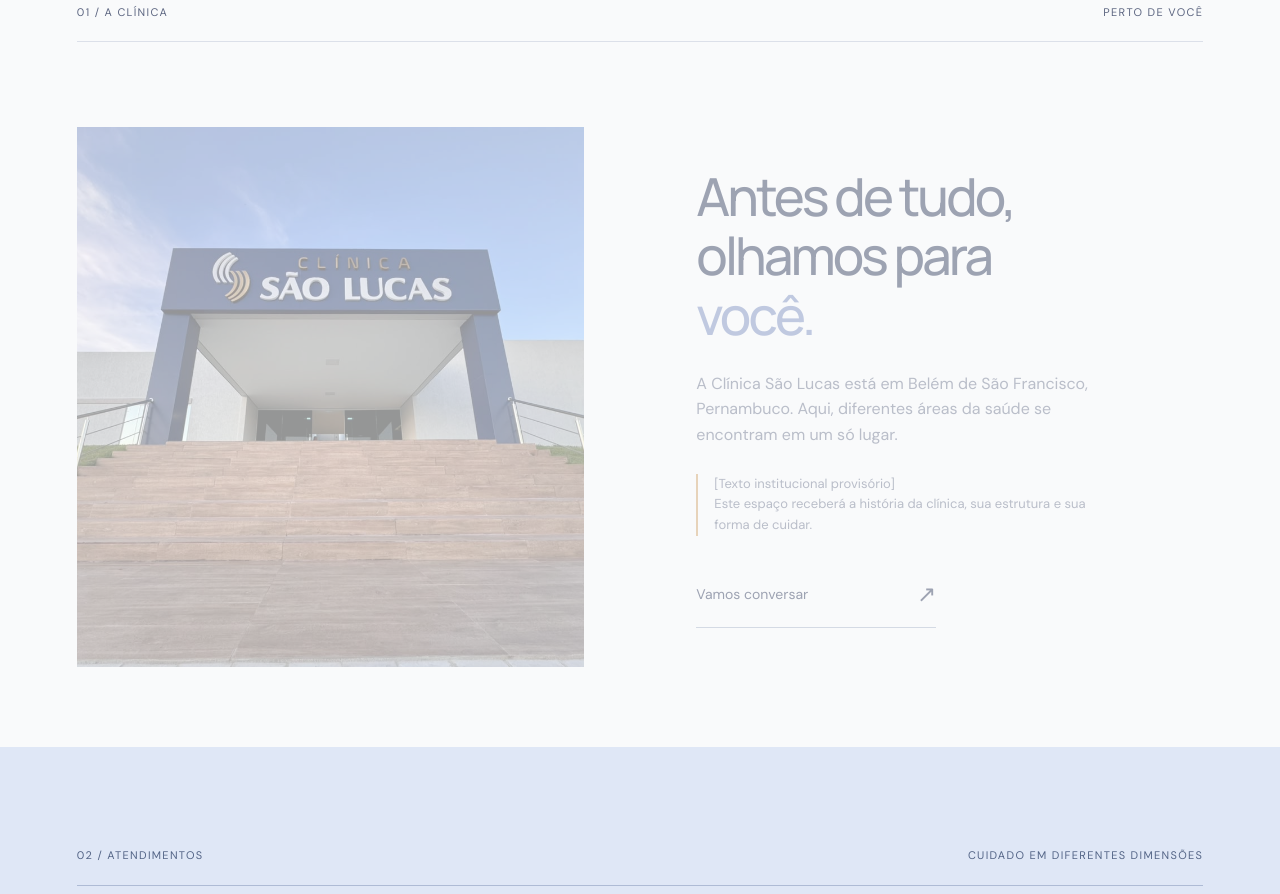
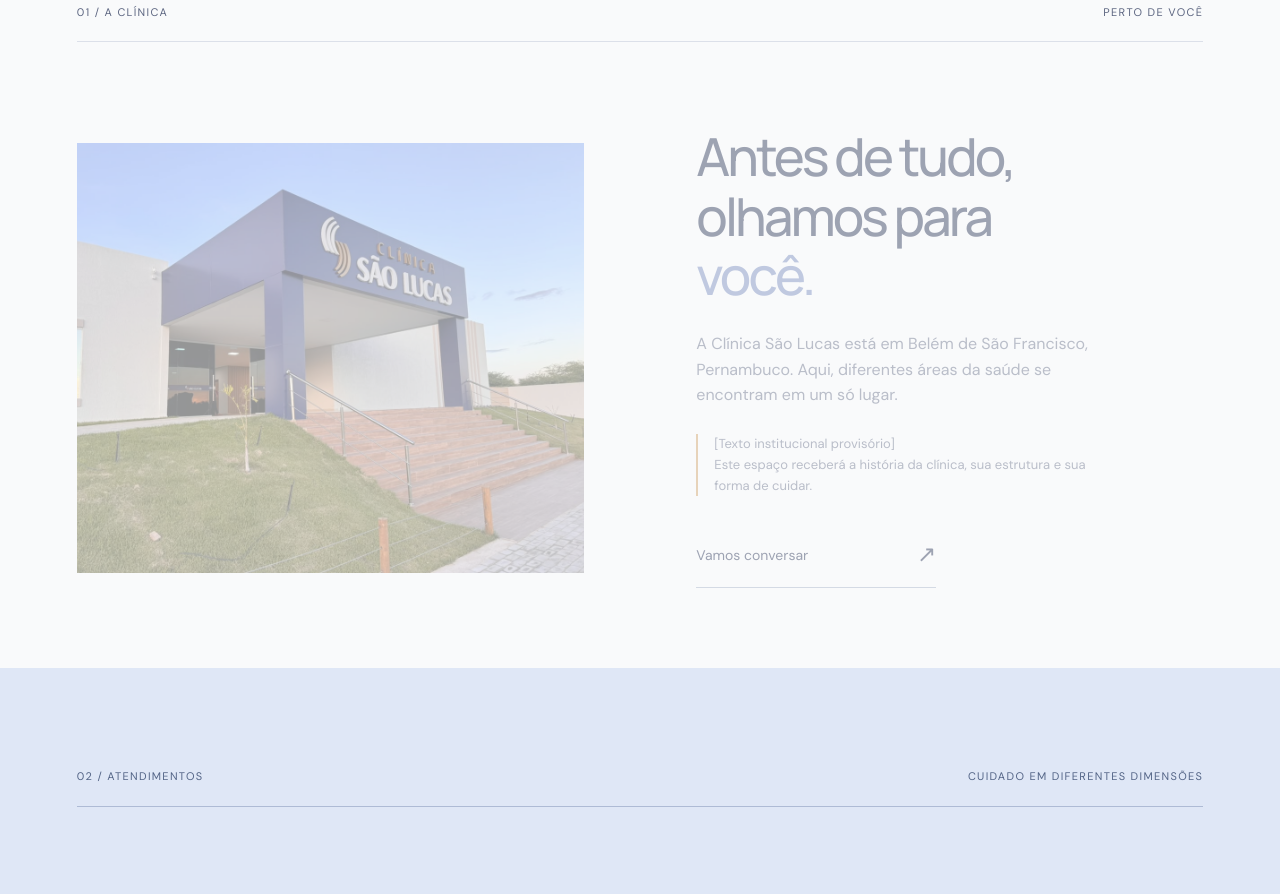
Before and after one commit to Trap21/Clinica-Sao-Lucas, a Next.js app: page / in a window 1280 px wide. Shown: the part 980-1874 px from the top of the page. Built offline with nearby package versions, Linux system fonts and the light colour scheme.

Commit message:
Update Site source

```diff
--- a/app/page.tsx
+++ b/app/page.tsx
@@ -10,7 +10,7 @@
 <a className="skip" href="#conteudo">Pular para o conteúdo</a><header className="site-header"><a className="brand brand-clean" href="#inicio" aria-label="Clínica São Lucas — início"><svg viewBox="0 0 72 100" width="48" height="66" aria-hidden="true"><g fill="none" stroke="currentColor" strokeWidth="4"><path d="M34 5C5 23 5 49 23 65M43 10C17 27 17 48 32 62M52 15C29 30 29 48 41 60M38 95C67 77 67 51 49 35M29 90C55 73 55 52 40 38M20 85C43 70 43 52 31 40"/></g></svg><span><small>CLÍNICA</small><strong>SÃO LUCAS</strong></span></a><nav id="navigation" aria-label="Navegação principal" className={menu?'open':''}>{[['A clínica','clinica'],['Atendimentos','atendimentos'],['Profissionais','profissionais']].map(([text,id])=><a key={id} href={'#'+id} onClick={()=>setMenu(false)}>{text}</a>)}<a className="nav-contact" href="#contato" onClick={()=>setMenu(false)}>Fale conosco <span>↗</span></a></nav><button className="menu-toggle" aria-controls="navigation" aria-expanded={menu} onClick={()=>setMenu(!menu)}>{menu?'Fechar −':'Menu +'}</button></header>
 <main id="conteudo"><section className="hero" id="inicio"><div className="hero-top"><span className="eyebrow">BELÉM DE SÃO FRANCISCO · PE</span><span className="edition">Saúde com presença.</span></div><div className="hero-content"><div className="hero-copy"><h1>Saúde,<br/>confiança e<br/><em>acolhimento!</em></h1><p>Diferentes especialidades. Um mesmo propósito:<br className="desktop-break"/> cuidar de você, mais perto de casa.</p><a className="button" href="#atendimentos">Conheça nossos atendimentos <span>↗</span></a></div><figure className="clinic-feature"><div className="clinic-feature-image"><img src="/clinica-hero-real.png" alt="Fachada da Clínica São Lucas" width="1280" height="960" fetchPriority="high"/></div></figure></div><div className="hero-bottom"><a href="#clinica">Conheça a clínica <span>↓</span></a><span>Ciência. Escuta. Cuidado.</span></div></section>
 <div className="ribbon"><span>Saúde em cada fase da vida</span><i>✳</i><span>Cuidado que conecta</span><i>✳</i><span>Clínica São Lucas</span><i>✳</i><span>Saúde em cada fase da vida</span></div>
-<section className="about section" id="clinica"><Label n="01" title="A CLÍNICA" aside="PERTO DE VOCÊ"/><div className="about-grid"><div className="photo-placeholder clinic-front-photo"><img src="/clinica-frente-real.png" alt="Entrada frontal da Clínica São Lucas" width="1280" height="960" loading="lazy"/></div><div className="about-copy"><h2>Antes de tudo,<br/>olhamos para<br/><em>você.</em></h2><p>A Clínica São Lucas está em Belém de São Francisco, Pernambuco. Aqui, diferentes áreas da saúde se encontram em um só lugar.</p><p className="provisional">[Texto institucional provisório]<br/>Este espaço receberá a história da clínica, sua estrutura e sua forma de cuidar.</p><a className="text-link" href="#contato">Vamos conversar <span>↗</span></a></div></div></section>
+<section className="about section" id="clinica"><Label n="01" title="A CLÍNICA" aside="PERTO DE VOCÊ"/><div className="about-grid"><div className="photo-placeholder clinic-front-photo"><img src="/clinica-fachada-about.jpg" alt="Fachada da Clínica São Lucas" width="1280" height="960" loading="lazy"/></div><div className="about-copy"><h2>Antes de tudo,<br/>olhamos para<br/><em>você.</em></h2><p>A Clínica São Lucas está em Belém de São Francisco, Pernambuco. Aqui, diferentes áreas da saúde se encontram em um só lugar.</p><p className="provisional">[Texto institucional provisório]<br/>Este espaço receberá a história da clínica, sua estrutura e sua forma de cuidar.</p><a className="text-link" href="#contato">Vamos conversar <span>↗</span></a></div></div></section>
 <WeeklySchedule professionals={agendaProfessionals}/>
 <section className="manifesto"><span className="eyebrow">NOSSA RAZÃO DE ESTAR AQUI</span><h2>Cuidar é estar perto.<br/><em>Em cada fase.</em><br/>Em cada recomeço.</h2><span className="manifesto-star" aria-hidden="true">✳</span><p>CLÍNICA SÃO LUCAS · BELÉM DE SÃO FRANCISCO</p></section>
 <section className="team section" id="profissionais"><Label n="03" title="PROFISSIONAIS" aside="QUEM CUIDA DE VOCÊ"/><div className="team-grid"><h2>Muitos olhares.<br/><em>Um cuidado<br/>mais próximo.</em></h2><div className="team-copy"><p>Conheça os profissionais apresentados pela Clínica São Lucas.</p><div className="team-reserved"><span>NOSSA EQUIPE</span><p>As pessoas por trás<br/>de cada cuidado.</p><small>Consulte a clínica para confirmar a disponibilidade dos atendimentos.</small></div></div></div><div className="professionals-grid">{visibleProfessionals.map(person=><figure className="professional" key={person.id}><div className="professional-photo"><img src={person.photo} alt={person.name} width="150" height="130" loading="lazy"/></div><figcaption><h3>{person.name}</h3><p>{person.area}</p></figcaption></figure>)}</div><button className="team-more" type="button" aria-expanded={showAllProfessionals} onClick={()=>setShowAllProfessionals(!showAllProfessionals)}>{showAllProfessionals?'Ver menos':'Ver mais'} <span>{showAllProfessionals?'↑':'↓'}</span></button></section>
--- a/app/surgical-updates.css
+++ b/app/surgical-updates.css
@@ -1,6 +1,6 @@
 /* Ajustes autorizados: foto frontal, agenda azul e expansão da equipe. */
-.clinic-front-photo{padding:0;background:#dce4f1}
-.clinic-front-photo img{display:block;width:100%;height:100%;object-fit:cover;object-position:center 42%}
+.photo-placeholder.clinic-front-photo{height:430px;padding:0;background:#dce4f1}
+.clinic-front-photo img{display:block;width:100%;height:100%;object-fit:cover;object-position:center 43%}
 
 .weekly-section{background:#dfe7f6;color:var(--navy)}
 .weekly-section .section-label{border-color:#aebbd5;color:#536486}
@@ -21,4 +21,5 @@
 .team-more{display:flex;align-items:center;justify-content:space-between;width:240px;margin:38px auto 0;padding:14px 0;border:0;border-bottom:1px solid #9faac4;background:transparent;color:var(--ink);cursor:pointer;font-size:14px;text-align:left}
 .team-more span{font-size:18px;color:#a15a20}
 
-@media(max-width:700px){.team-more{width:100%;max-width:240px}}
+@media(max-width:1000px){.photo-placeholder.clinic-front-photo{height:400px}}
+@media(max-width:700px){.photo-placeholder.clinic-front-photo{height:280px}.clinic-front-photo img{object-position:center 40%}.team-more{width:100%;max-width:240px}}
```
Also changed, not shown: public/clinica-fachada-about.jpg (added).
